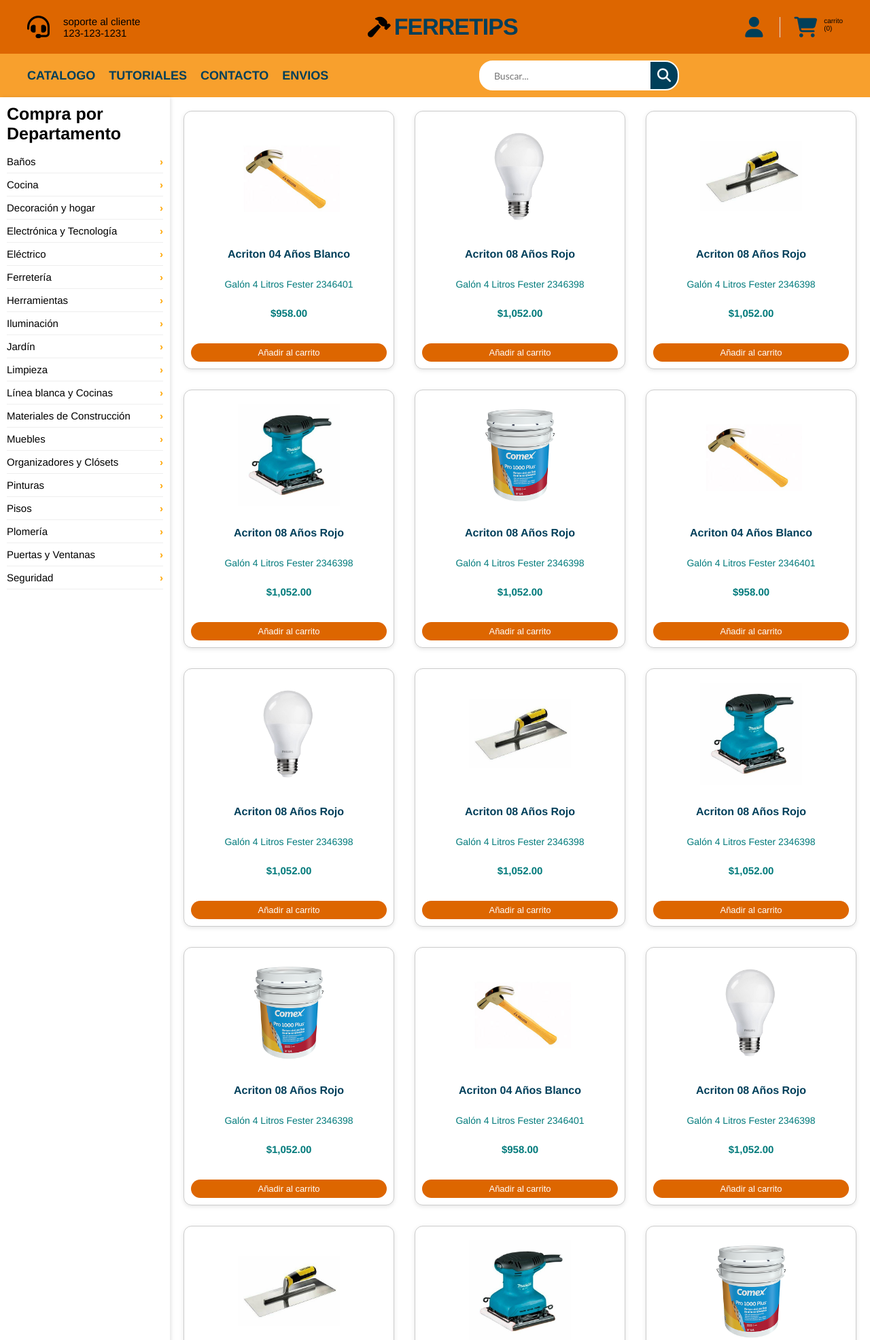
After one commit to EduardoReyesC/FerreTips, a Flask app: page /catalogo in a window 1280 px wide. The commit adds this page. Shown: the top 1971 px of the page at 68% size. Run offline with Flask 3, Linux system fonts and the light colour scheme; some libraries are stand-ins or nearby versions.

Commit message:
catalogo

```diff
--- a/server.py
+++ b/server.py
@@ -1,6 +1,10 @@
 from flask import Flask, render_template, request
 
 app = Flask(__name__)
+
+@app.route('/catalogo')
+def catalogo():
+    return render_template('catalogo.html')
 
 @app.route("/")
 def index():
--- /dev/null
+++ b/static/estilocatalogo.css
@@ -0,0 +1,99 @@
+  .contenedor {
+    display: flex;
+    flex-wrap: wrap;
+  }
+
+  .menuizq {
+    width: 250px;
+    background-color: #fff;
+    padding: 1rem;
+    box-shadow: 2px 0 5px rgba(0,0,0,0.1);
+  }
+
+  .menuizq h2 {
+    font-size: 2.5rem;
+    font-weight: bold;
+    margin-bottom: 1rem;
+  }
+
+  .menuizq ul {
+    list-style: none;
+    padding: 0;
+  }
+
+  .menuizq li {
+    font-size: 1.5rem;
+    padding: 0.8rem 0;
+    border-bottom: 1px solid #eee;
+    cursor: pointer;
+    display: flex;
+    justify-content: space-between;
+    align-items: center;
+  }
+
+  .menuizq li::after {
+    content: '›';
+    color: orange;
+    font-weight: bold;
+  }
+
+  .catalogo {
+    flex: 1;
+    display: grid;
+    grid-template-columns: repeat(auto-fill, minmax(230px, 1fr));
+    gap: 3rem;
+    padding: 2rem;
+  }
+
+  .producto {
+    border: 1px solid #ccc;
+    padding: 10px;
+    background-color: #fff;
+    text-align: center;
+    border-radius: 12px;
+    box-shadow: 0 2px 6px rgba(0,0,0,0.1);
+    height: 380px; /* altura fija para hacerlos cuadrados */
+    display: flex;
+    flex-direction: column;
+    justify-content: space-between;
+  }
+
+  .producto img {
+    width: 150px;
+    height: 150px;
+    object-fit: contain;
+    margin: 0 auto;
+    margin-top: 10px;
+  }
+
+  .producto h2 {
+    color: #003f5a;
+    font-size: 16px;
+    margin: 10px 0 5px;
+  }
+
+  .producto .descripcion {
+    font-size: 14px;
+    color:  #007a7b;
+    margin-bottom: 5px;
+  }
+
+  .producto .precio {
+    color:  #007a7b;
+    font-weight: bold;
+    font-size: 15px;
+  }
+
+  .producto button {
+    background-color: #dd6600;
+    color: white;
+    border: none;
+    padding: 6px 12px;
+    border-radius: 20px;
+    cursor: pointer;
+    font-size: 13px;
+  }
+
+  .producto button:hover {
+    background-color: #b00000;
+  }
--- a/templates/base.html
+++ b/templates/base.html
@@ -6,6 +6,8 @@
     <title>FERRETIPS</title>
     <link rel="stylesheet" href="static/estiloheader.css">
     <link rel="stylesheet" href="static/style.css">
+    <link rel="stylesheet" href="static/estilocatalogo.css">
+
 </head>
 <body>
  <header>
@@ -36,7 +38,7 @@
         <nav class="navbar container">
             <i class="fa-solid fa-bars"></i>
             <ul class="menu">
-                <li><a href="#">productos</a></li>
+                <li><a href="/catalogo">catalogo</a></li>
                 <li><a href="#">tutoriales</a></li>
                 <li><a href="#">contacto</a></li>
                 <li><a href="#">envios</a></li>
@@ -56,7 +58,7 @@
     <footer class="footer">
         <div class="footer-content container">
             <div class="link">
-                <h3> loren</h3>
+                <h3> Contactanos</h3>
                 <ul>
                     <li><a href="#">instagram</a></li>
                     <li><a href="#">facebook</a></li>
--- /dev/null
+++ b/templates/catalogo.html
@@ -0,0 +1,217 @@
+{% extends "base.html" %}
+
+{% block titulo %}
+Catálogo
+{% endblock %}
+
+<!--{% block estilos %}
+{{ super() }}
+<link rel="stylesheet" href="{{ url_for('static', filename='estilocatalogo.css') }}">
+{% endblock %}-->
+
+{% block contenido %}
+<main class="contenedor">
+    <!-- Menú lateral -->
+    <aside class="menuizq">
+      <h2>Compra por Departamento</h2>
+      <ul>
+        <li>Baños</li>
+        <li>Cocina</li>
+        <li>Decoración y hogar</li>
+        <li>Electrónica y Tecnología</li>
+        <li>Eléctrico</li>
+        <li>Ferretería</li>
+        <li>Herramientas</li>
+        <li>Iluminación</li>
+        <li>Jardín</li>
+        <li>Limpieza</li>
+        <li>Línea blanca y Cocinas</li>
+        <li>Materiales de Construcción</li>
+        <li>Muebles</li>
+        <li>Organizadores y Clósets</li>
+        <li>Pinturas</li>
+        <li>Pisos</li>
+        <li>Plomería</li>
+        <li>Puertas y Ventanas</li>
+        <li>Seguridad</li>
+      </ul>
+    </aside>
+
+    <!-- Catálogo de productos -->
+    <!-- Catálogo de productos -->
+    <section class="catalogo">
+        <div class="producto">
+            <img src="static/imagenes/martillo.jpeg" alt="Producto" />
+            <h2>Acriton 04 Años Blanco</h2>
+            <p class="descripcion">Galón 4 Litros Fester 2346401</p>
+            <p class="precio">$958.00</p>
+            <button>Añadir al carrito</button>
+          </div>
+
+          <div class="producto">
+            <img src="static/imagenes/foco.png" alt="Producto" />
+            <h2>Acriton 08 Años Rojo</h2>
+            <p class="descripcion">Galón 4 Litros Fester 2346398</p>
+            <p class="precio">$1,052.00</p>
+            <button>Añadir al carrito</button>
+          </div>
+          <div class="producto">
+            <img src="static/imagenes/paleta.jpeg" alt="Producto" />
+            <h2>Acriton 08 Años Rojo</h2>
+            <p class="descripcion">Galón 4 Litros Fester 2346398</p>
+            <p class="precio">$1,052.00</p>
+            <button>Añadir al carrito</button>
+          </div>
+
+          <div class="producto">
+            <img src="static/imagenes/pulidora.jpeg" alt="Producto" />
+            <h2>Acriton 08 Años Rojo</h2>
+            <p class="descripcion">Galón 4 Litros Fester 2346398</p>
+            <p class="precio">$1,052.00</p>
+            <button>Añadir al carrito</button>
+          </div>
+
+          <div class="producto">
+            <img src="static/imagenes/pintura.png" alt="Producto" />
+            <h2>Acriton 08 Años Rojo</h2>
+            <p class="descripcion">Galón 4 Litros Fester 2346398</p>
+            <p class="precio">$1,052.00</p>
+            <button>Añadir al carrito</button>
+          </div>
+
+          <div class="producto">
+              <img src="static/imagenes/martillo.jpeg" alt="Producto" />
+              <h2>Acriton 04 Años Blanco</h2>
+              <p class="descripcion">Galón 4 Litros Fester 2346401</p>
+              <p class="precio">$958.00</p>
+              <button>Añadir al carrito</button>
+            </div>
+
+            <div class="producto">
+              <img src="static/imagenes/foco.png" alt="Producto" />
+              <h2>Acriton 08 Años Rojo</h2>
+              <p class="descripcion">Galón 4 Litros Fester 2346398</p>
+              <p class="precio">$1,052.00</p>
+              <button>Añadir al carrito</button>
+            </div>
+            <div class="producto">
+              <img src="static/imagenes/paleta.jpeg" alt="Producto" />
+              <h2>Acriton 08 Años Rojo</h2>
+              <p class="descripcion">Galón 4 Litros Fester 2346398</p>
+              <p class="precio">$1,052.00</p>
+              <button>Añadir al carrito</button>
+            </div>
+
+            <div class="producto">
+              <img src="static/imagenes/pulidora.jpeg" alt="Producto" />
+              <h2>Acriton 08 Años Rojo</h2>
+              <p class="descripcion">Galón 4 Litros Fester 2346398</p>
+              <p class="precio">$1,052.00</p>
+              <button>Añadir al carrito</button>
+            </div>
+
+            <div class="producto">
+              <img src="static/imagenes/pintura.png" alt="Producto" />
+              <h2>Acriton 08 Años Rojo</h2>
+              <p class="descripcion">Galón 4 Litros Fester 2346398</p>
+              <p class="precio">$1,052.00</p>
+              <button>Añadir al carrito</button>
+            </div>
+
+            <div class="producto">
+                <img src="static/imagenes/martillo.jpeg" alt="Producto" />
+                <h2>Acriton 04 Años Blanco</h2>
+                <p class="descripcion">Galón 4 Litros Fester 2346401</p>
+                <p class="precio">$958.00</p>
+                <button>Añadir al carrito</button>
+              </div>
+
+              <div class="producto">
+                <img src="static/imagenes/foco.png" alt="Producto" />
+                <h2>Acriton 08 Años Rojo</h2>
+                <p class="descripcion">Galón 4 Litros Fester 2346398</p>
+                <p class="precio">$1,052.00</p>
+                <button>Añadir al carrito</button>
+              </div>
+              <div class="producto">
+                <img src="static/imagenes/paleta.jpeg" alt="Producto" />
+                <h2>Acriton 08 Años Rojo</h2>
+                <p class="descripcion">Galón 4 Litros Fester 2346398</p>
+                <p class="precio">$1,052.00</p>
+                <button>Añadir al carrito</button>
+              </div>
+
+              <div class="producto">
+                <img src="static/imagenes/pulidora.jpeg" alt="Producto" />
+                <h2>Acriton 08 Años Rojo</h2>
+                <p class="descripcion">Galón 4 Litros Fester 2346398</p>
+                <p class="precio">$1,052.00</p>
+                <button>Añadir al carrito</button>
+              </div>
+
+              <div class="producto">
+                <img src="static/imagenes/pintura.png" alt="Producto" />
+                <h2>Acriton 08 Años Rojo</h2>
+                <p class="descripcion">Galón 4 Litros Fester 2346398</p>
+                <p class="precio">$1,052.00</p>
+                <button>Añadir al carrito</button>
+              </div>
+
+              <div class="producto">
+                  <img src="static/imagenes/martillo.jpeg" alt="Producto" />
+                  <h2>Acriton 04 Años Blanco</h2>
+                  <p class="descripcion">Galón 4 Litros Fester 2346401</p>
+                  <p class="precio">$958.00</p>
+                  <button>Añadir al carrito</button>
+                </div>
+
+                <div class="producto">
+                  <img src="static/imagenes/foco.png" alt="Producto" />
+                  <h2>Acriton 08 Años Rojo</h2>
+                  <p class="descripcion">Galón 4 Litros Fester 2346398</p>
+                  <p class="precio">$1,052.00</p>
+                  <button>Añadir al carrito</button>
+                </div>
+                <div class="producto">
+                  <img src="static/imagenes/paleta.jpeg" alt="Producto" />
+                  <h2>Acriton 08 Años Rojo</h2>
+                  <p class="descripcion">Galón 4 Litros Fester 2346398</p>
+                  <p class="precio">$1,052.00</p>
+                  <button>Añadir al carrito</button>
+                </div>
+
+                <div class="producto">
+                  <img src="static/imagenes/pulidora.jpeg" alt="Producto" />
+                  <h2>Acriton 08 Años Rojo</h2>
+                  <p class="descripcion">Galón 4 Litros Fester 2346398</p>
+                  <p class="precio">$1,052.00</p>
+                  <button>Añadir al carrito</button>
+                </div>
+
+                <div class="producto">
+                  <img src="static/imagenes/pintura.png" alt="Producto" />
+                  <h2>Acriton 08 Años Rojo</h2>
+                  <p class="descripcion">Galón 4 Litros Fester 2346398</p>
+                  <p class="precio">$1,052.00</p>
+                  <button>Añadir al carrito</button>
+                </div>
+
+
+          <!-- Más productos... -->
+      </section>
+  </main>
+{% endblock %}
+
+
+
+
+
+
+
+
+
+
+
+
+
+----------------------------
```
Also changed, not shown: templates/prueba.html (+8 -8 lines).
